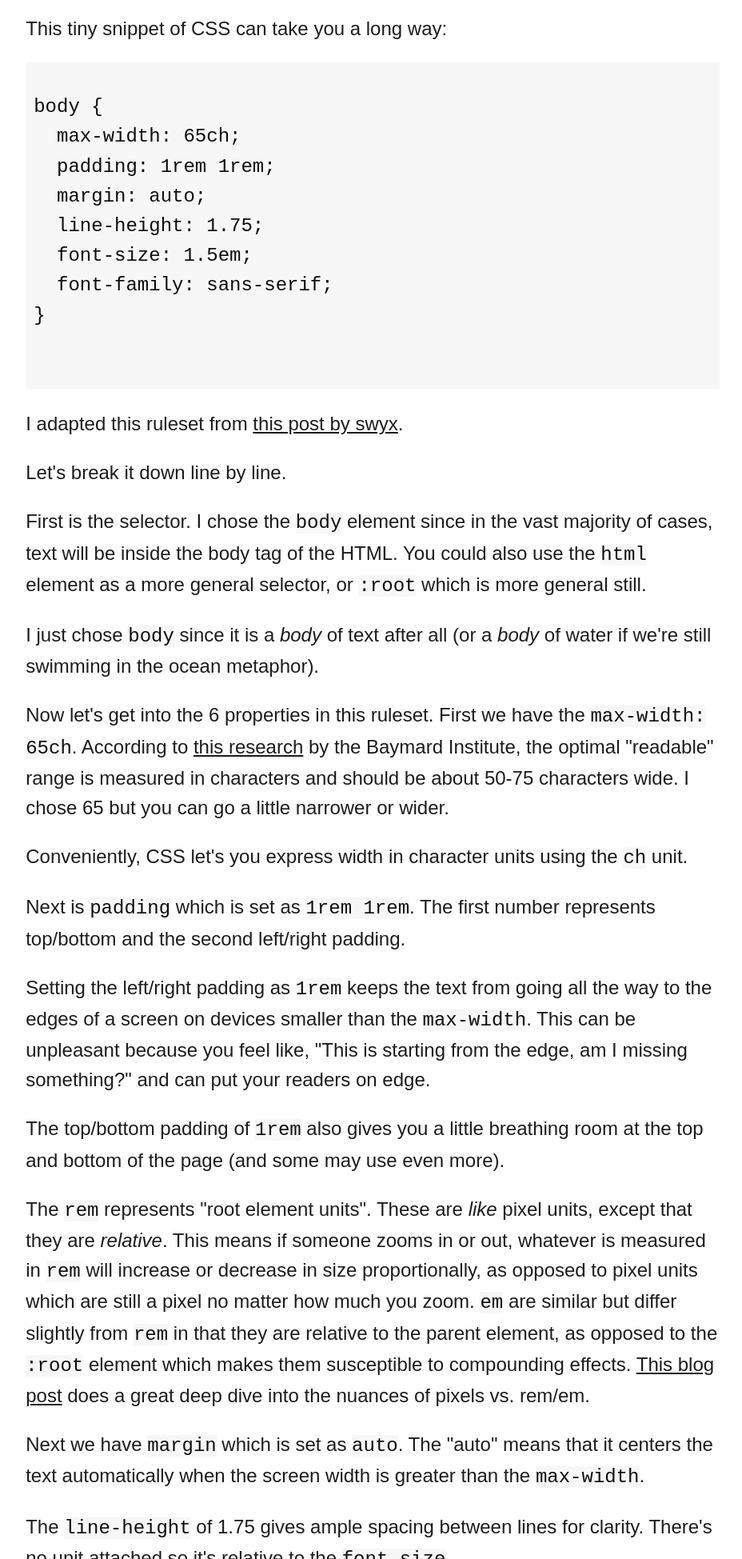
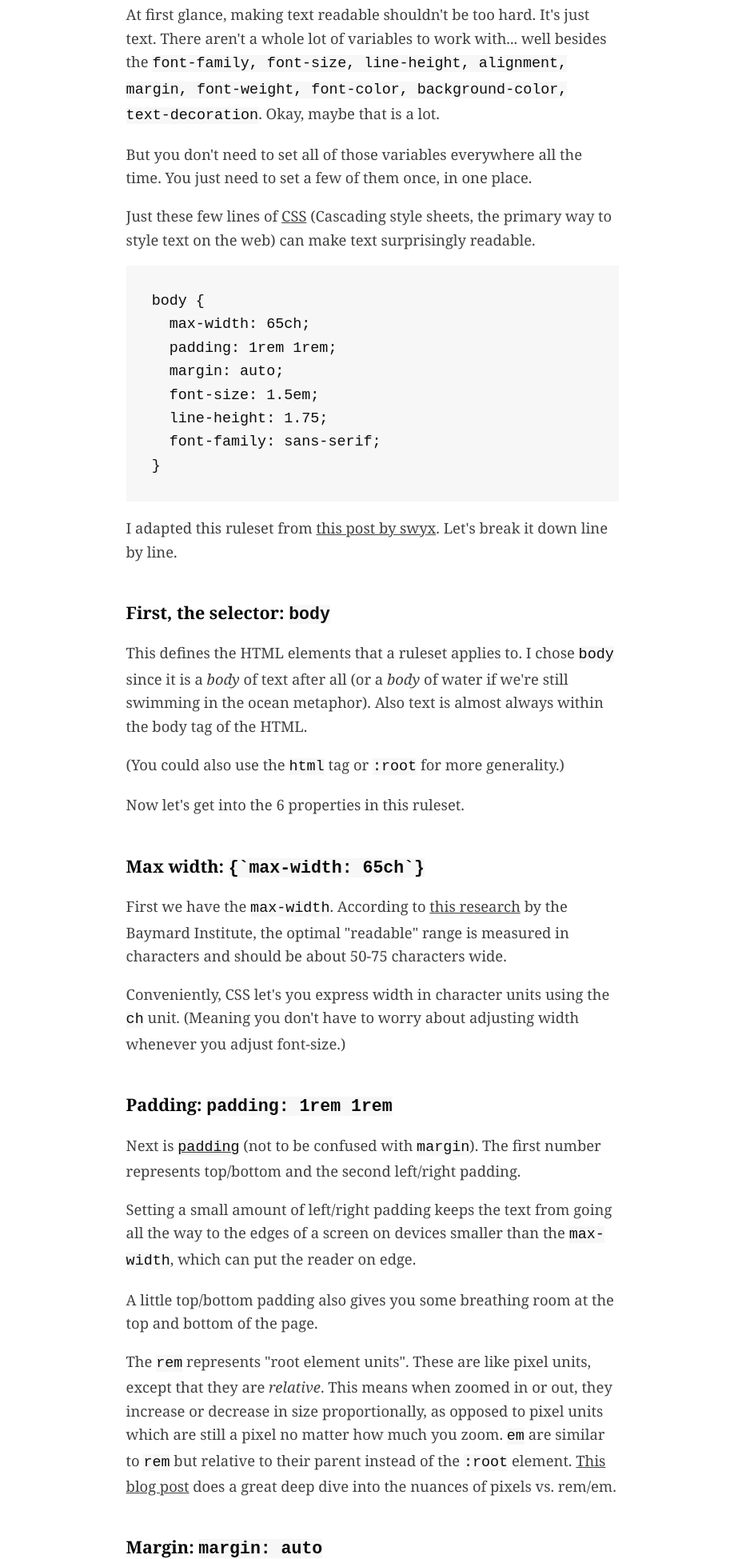
Before and after one commit to numberthink/prose-styles, a website built with Vite: page index.html in a window 1280 px wide. Shown: the part 851-2800 px from the top of the page at 80% size, without its empty margins (174-1102 px from the left). Built offline with nearby package versions, Linux system fonts and the light colour scheme.

Commit message:
updated styles

```diff
--- a/index.html
+++ b/index.html
@@ -8,52 +8,56 @@
   </head>
   <body>
     <h1>Styling prose on the web</h1>
-    <p>There's oceans of content on the web, much of which is like what you're reading now: text. How text is presented on the web&#8212;its style, font, layout, color&#8212;is analogous to the clarity of the water. If it's too murky, you can't see much. But if it's perfectly clear, you won't even notice it, and can instead focus on all the amazing stuff under the sea. </p>
-    <p>This is how I approach styling text on the web: styles serve to clarify and illuminate content, and when done right, should hardly be noticed at all.</p>
+    <p>This is part 1 of a series of posts on styling web prose. "Minimum viable style" is a play on the common phrase used by technology teams, "minimum viable product", which, confusingly, has the same abbreviation as "most valuable player".<aside>(But I think we all know who the <em>real</em> MVP is.)</aside>
+      <p>By "minimum viable style" I mean the mimumum styles you need to make text readable. Everything beyond that is just cherries on top. If you like cherries, though, you can check out part 2 of this series when you finish this.</p>
+      <p>There's oceans of content on the web, much of which is like what you're reading now: text.</p>
+      <p>How text is styled on the web&#8212;its font, layout, color&#8212;is analogous to the clarity of the water. If it's too murky, you can't see much. But if it's perfectly clear, you won't even notice it. You'll be too busy marvelling at all the amazing stuff under the sea. </p>
+      <p>At least this is how I approach styling text on the web:
+          <strong>styles serve to clarify and illuminate content, and when done right, should hardly be noticed.</strong></p>
       <h2>Plain text</h2>
-    <p>At first glance, making text readable shouldn't be too hard. Text is just text. There aren't a whole lot of variables to work with... well besides the
+      <p>At first glance, making text readable shouldn't be too hard. It's just text. There aren't a whole lot of variables to work with... well besides the
         <code>font-family, font-size, line-height, alignment, margin, font-weight, font-color, background-color, text-decoration</code>. Okay, maybe that is a lot.
       </p>
-    <p>Only you don't need to set all of those perfectly. Actually, you only need a few CSS styles to make text readable.</p>
-    <p>This tiny snippet of CSS can take you a long way:</p>
+      <p>But you don't need to set all of those variables everywhere all the time. You just need to set a few of them once, in one place.</p>
+          <p>
+          Just these few lines of
+          <a href="https://developer.mozilla.org/en-US/docs/Web/CSS">CSS</a> (Cascading style sheets, the primary way to style text on the web) can make text surprisingly readable.</p>
       <pre>
         <code>
   body {
     max-width: 65ch;
     padding: 1rem 1rem;
     margin: auto;
+    font-size: 1.5em;
     line-height: 1.75;
-  font-size: 1.5em;
     font-family: sans-serif;
-}
-      </code>
+  }</code>
       </pre>
-    <p>I adapted this ruleset from <a href="https://www.swyx.io/css-100-bytes">this post by swyx</a>.</p>
-    <p>Let's break it down line by line.</p>
-    <p>First is the selector. I chose the <code>body</code> element since in the vast majority of cases, text will be inside the body tag of the HTML. You could also use the <code>html</code> element as a more general selector, or <code>:root</code> which is more general still.</p>
-    <p>I just chose <code>body</code> since it is a <em>body</em> of text after all (or a <em>body</em> of water if we're still swimming in the ocean metaphor).</p>
-    <p>Now let's get into the 6 properties in this ruleset. First we have the <code>max-width: 65ch</code>. According to <a href="https://baymard.com/blog/line-length-readability">this research</a> by the Baymard Institute, the optimal "readable" range is measured in characters and should be about 50-75 characters wide. I chose 65 but you can go a little narrower or wider.</p>
-    <p>Conveniently, CSS let's you express width in character units using the <code>ch</code> unit.</p>
-    <p>Next is <code>padding</code> which is set as <code>1rem 1rem</code>. The first number represents top/bottom and the second left/right padding.</p>
-    <p>Setting the left/right padding as <code>1rem</code> keeps the text from going all the way to the edges of a screen on devices smaller than the <code>max-width</code>. This can be unpleasant because you feel like, "This is starting from the edge, am I missing something?" and can put your readers on edge.</p>
-    <p>The top/bottom padding of <code>1rem</code> also gives you a little breathing room at the top and bottom of the page (and some may use even more).</p>
-    <p>The <code>rem</code> represents "root element units". These are <em>like</em> pixel units, except that they are <em>relative</em>. This means if someone zooms in or out, whatever is measured in <code>rem</code> will increase or decrease in size proportionally, as opposed to pixel units which are still a pixel no matter how much you zoom. <code>em</code> are similar but differ slightly from <code>rem</code> in that they are relative to the parent element, as opposed to the <code>:root</code> element which makes them susceptible to compounding effects.
+      <p>I adapted this ruleset from <a href="https://www.swyx.io/css-100-bytes">this post by swyx</a>. Let's break it down line by line.</p>
+      <h3>First, the selector: <code>body</code></h3>
+      <p>This defines the HTML elements that a ruleset applies to. I chose <code>body</code> since it is a <em>body</em> of text after all (or a <em>body</em> of water if we're still swimming in the ocean metaphor). Also text is almost always within the body tag of the HTML. <aside>(You could also use the <code>html</code> tag or <code>:root</code> for more generality.)</aside>
+      <p>Now let's get into the 6 properties in this ruleset.</p>
+      <h3>Max width: <code>{`max-width: 65ch`}</code></h3>
+      <p> First we have the <code>max-width</code>. According to <a href="https://baymard.com/blog/line-length-readability">this research</a> by the Baymard Institute, the optimal "readable" range is measured in characters and should be about 50-75 characters wide.</p>
+      <p>Conveniently, CSS let's you express width in character units using the <code>ch</code> unit. (Meaning you don't have to worry about adjusting width whenever you adjust font-size.)</p>
+      <h3>Padding: <code>padding: 1rem 1rem</code></h3>
+      <p>Next is <a href="https://developer.mozilla.org/en-US/docs/Web/CSS/padding"><code>padding</code></a> (not to be confused with <code>margin</code>). The first number represents top/bottom and the second left/right padding.</p>
+      <p>Setting a small amount of left/right padding keeps the text from going all the way to the edges of a screen on devices smaller than the <code>max-width</code>, which can put the reader on edge.</p>
+      <p>A little top/bottom padding also gives you some breathing room at the top and bottom of the page.</p>
+      <p>The <code>rem</code> represents "root element units". These are like pixel units, except that they are <em>relative</em>. This means when zoomed in or out, they increase or decrease in size proportionally, as opposed to pixel units which are still a pixel no matter how much you zoom. <code>em</code> are similar to <code>rem</code> but relative to their parent instead of the <code>:root</code> element.
       <a href="https://www.joshwcomeau.com/css/surprising-truth-about-pixels-and-accessibility/">This blog post</a> does a great deep dive into the nuances of pixels vs. rem/em. </p>
-    <p>Next we have <code>margin</code> which is set as <code>auto</code>. The "auto" means that it centers the text automatically when the screen width is greater than the <code>max-width</code>.</p>
-    <p>The <code>line-height</code> of 1.75 gives ample spacing between lines for clarity. There's no unit attached so it's relative to the <code>font-size</code>.</p>
-    <p>The <code>font-size</code> is set to <code>1.5rem</code>. This just feels like a good size to me.</p>
-    <p>Finally, I made the <code>font-family</code> sans-serif because it it looks cleaner to me.</p>
-    <h2>Just a tad more style</h2>
-    <p>If you want to take it a step further, you can add a few more styles to give headings more prominence.</p>
-    <pre><code>
-h1,h2,h3,h4,h5,h6 {
-  margin: 3rem 0 1rem;
-}
-    </code></pre>
-    <p>The above ruleset gives all the headings (<code>h1-h6</code>, with <code>h1</code> being the biggest heading) more margin on the top and a little more on the bottom.</p>
-    <p>Regardless, it's really not that complicated to style basic text so it's presentable and easy to read. In fact, that's kinda the point: the style of text shouldn't be conspicuous, it's the content itself you want the reader focusing on.
-      <aside>That is, unless the content is <em>about</em> styles, in which case yeah, you do kinda want the reader focusing on them.</aside>
-    </p>
+      <h3>Margin: <code>margin: auto</code></h3>
+      <p>Next we have <code>margin</code> which is set as <code>auto</code>. This means the text automatically when the screen width is greater than the <code>max-width</code>.</p>
+      <h3>Font size: <code>font-size: 1.5rem</code></h3>
+      <p>The <code>font-size</code> is set to <code>1.5rem</code>. This can be set by feel, but body text should generally be between .9-1.5rem (14px-24px) according to this <a href="https://www.editorx.com/shaping-design/article/font-size">article</a>.</p>
+      <h3>Line height: <code>line-height: 1.75</code></h3>
+      <p>The <code>line-height</code> should be at least 1.5 for clarity. It's left unitless on purpose so it's relative to the <code>font-size</code>.</p>
+      <h3>Font family: <code>font-family: sans-serif</code></h3>
+      <p>Finally, I made the <code>font-family</code> sans-serif (without the little "tails" and "feet") because it it looks cleaner to me.</p>
+      <h2>Closing thoughts</h2>
+      <p>And that's it! You don't have to agree with all my opinions--everyone should try on their own style!--but hopefully this shows that styling text doesn't have to be elaborate or complicated.</p>
+      <p>In fact, to me, the best kind of style is nearly invisible. It's the content itself you want the reader focusing on.<aside>That is, unless the content is <em>about</em> styles, in which case you want the reader thinking about them <sm>a little bit.</sm></aside>
+      <p>Okay, you caught me <span class="text-red-500">red-&#128075;</span>. There a few more styles present in this text than I described above. If you're interested in those, you can read about them in part 2 here.</p>
     <hr/>
     <h2>Style is simplicity and transparency</h2>
     <p>But we don't have to stop there. We just have to be <em>thoughtful</em> about any more styles that are added.</p>
--- a/src/style.css
+++ b/src/style.css
@@ -2,14 +2,23 @@
 
 /* base styles */
 body {
-  max-width: 65ch;
-  padding: 1rem 1rem;
+  max-width: 60ch;
+  padding: 1rem .75rem;
   margin: auto;
-  line-height: 1.55;
+  line-height: 1.6;
   /* line-height: calc(1em + 1ex); */
-  font-size: 1.5rem;
-  font-family: sans-serif;
-  overflow-wrap: break-word;
+  font-size: 1.15rem;
+  /* font-size: 18px; */
+  /* font-family: sans-serif; */
+  /* overflow-wrap: break-word; */
+  word-break: break-word;
+  -webkit-font-smoothing: subpixel-antialiased;
+  /* font-family: 'Spectral', serif, -apple-system, BlinkMacSystemFont, 'Segoe UI', Roboto, Helvetica, Arial, serif, 'Apple Color Emoji', 'Segoe UI Emoji', 'Segoe UI Symbol'; */
+  font-kerning: auto;
+  font-weight: 400;
+  /* font-family: -apple-system, -system-ui, BlinkMacSystemFont, "Segoe UI", Roboto, Helvetica, Arial, sans-serif, "Apple Color Emoji", "Segoe UI Emoji", "Segoe UI Symbol"; */
+  font-family: -apple-system-ui-serif, ui-serif, "Spectral", "Georgia", serif;
+  letter-spacing: 0em;
 }
 
 h1,h2,h3,h4,h5,h6 {
@@ -21,14 +30,14 @@ h1,h2,h3,h4,h5,h6 {
 * {
   --main-text-hue: 0;
   --main-text-sat: 0%;
-  --main-text-lightness: 11%;
+  --main-text-lightness: 25%;
 
   --bold-text-lightness: 3%;
   --semibold-text-lightness: 5%;
   --lighter-text-lightness: 20%;
   --lightest-text-lightness: 30%;
 
-  color: hsl(var(--main-text-hue),var(--main-text-sat),var(--body-text-lightness));
+  color: hsl(var(--main-text-hue),var(--main-text-sat),var(--main-text-lightness));
 
 }
 
```
Also changed, not shown: public/files/life_expectancy.json (deleted, +0 -1 lines). Lines whose indentation alone changed are shown as unchanged.
